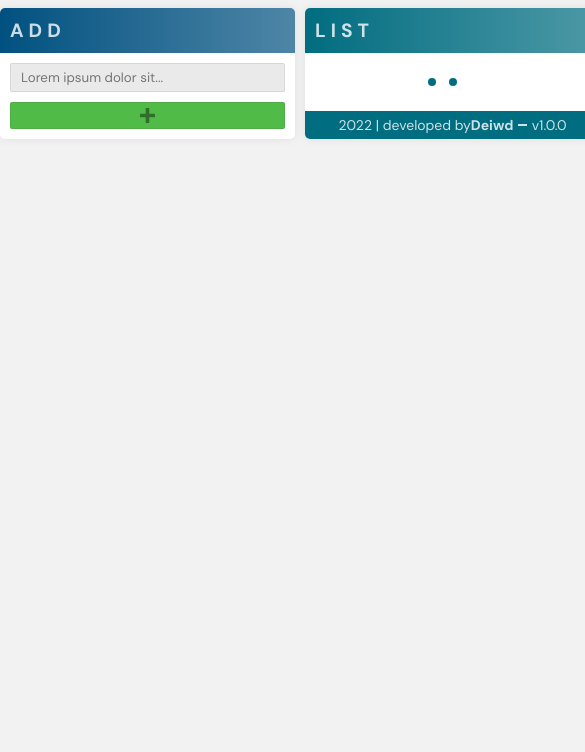
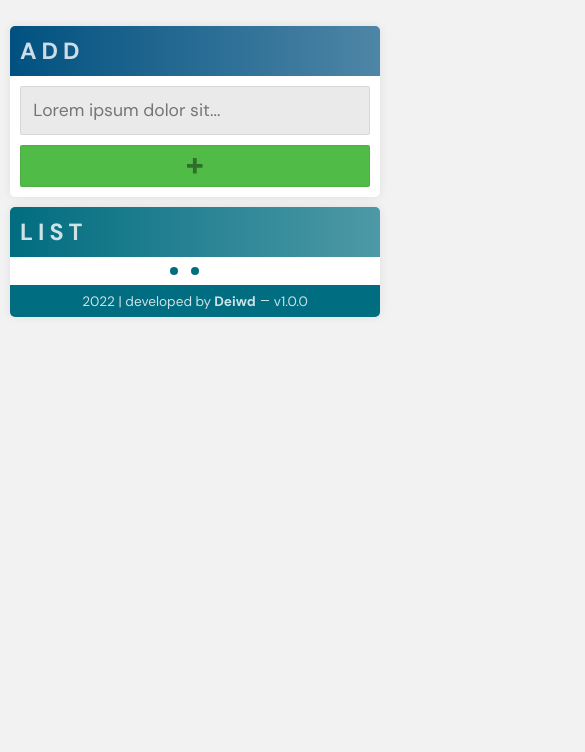
Before and after one commit to Deiwd/my-list, a plain HTML site: page index.html in a window 390 px wide. Shown: the part 92-844 px from the top of the page, 585 px wide, since content can reach past the window. Drawn offline with Linux system fonts and the light colour scheme.

Commit message:
Support responsive

```diff
--- a/index.html
+++ b/index.html
@@ -2,6 +2,7 @@
 <html>
     <head>
         <meta charset="UTF-8">
+        <meta name="viewport" content="width=device-width, user-scalable=no">
         <title>my List.</title>
         <link rel="stylesheet" type="text/css" href="style.css" />
         <script type="text/javascript" src="script.js" defer></script>
@@ -40,7 +41,7 @@
                     <span></span>
                 </div>
 
-                <footer id="footer">2022 | developed by <a href="https://www.linkedin.com/in/deiwd-santos-a34674181/" target="_blank">Deiwd</a>
+                <footer id="footer">2022 | developed by<a href="https://www.linkedin.com/in/deiwd-santos-a34674181/" target="_blank">Deiwd</a>
                     <span class="version">v1.0.0</span>
                 </footer>
             </div>
--- a/style.css
+++ b/style.css
@@ -268,12 +268,13 @@ li::before
     color: rgb(var(--color-white),.8);
 }
 
-#footer a
+#footer > a
 {
+    margin-left: 3px;
+    font-weight: bold;
     color: currentColor;
-    font-weight: bold;
 }
-#footer a:hover
+#footer > a:hover
 {
     color: rgb(var(--color-white));
 }
@@ -291,3 +292,47 @@ li::before
     margin: 0 5px;
     background-color: currentColor;
 }
+
+
+
+@media only screen and (max-width: 620px){
+    body
+    {
+        padding: 10px;
+    }
+
+    .title-header
+    {
+        font-size: 10vw;
+    }
+
+    .box
+    {
+        width: auto;
+        font-size: 5vw;
+        grid-template-columns: 1fr;
+    }
+
+    input[name="namePerson"],
+    button
+    {
+        padding: .7em;
+        font-size: .9em;
+    }
+
+    button svg
+    {
+        height: 4vw;
+    }
+
+    .empty
+    {
+        padding: 10px 0;
+    }
+
+    #footer
+    {
+        padding: .5em;
+        font-size: 3.5vw;
+    }
+}
```
